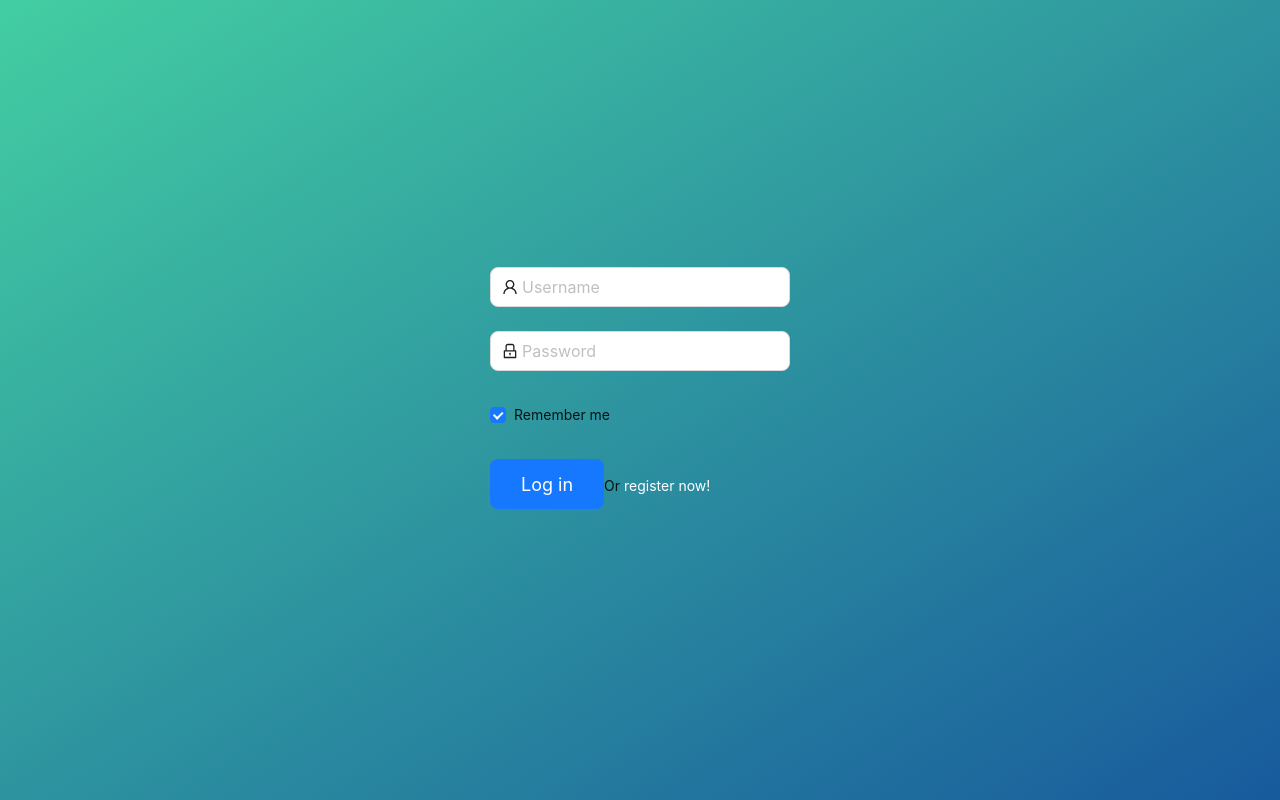
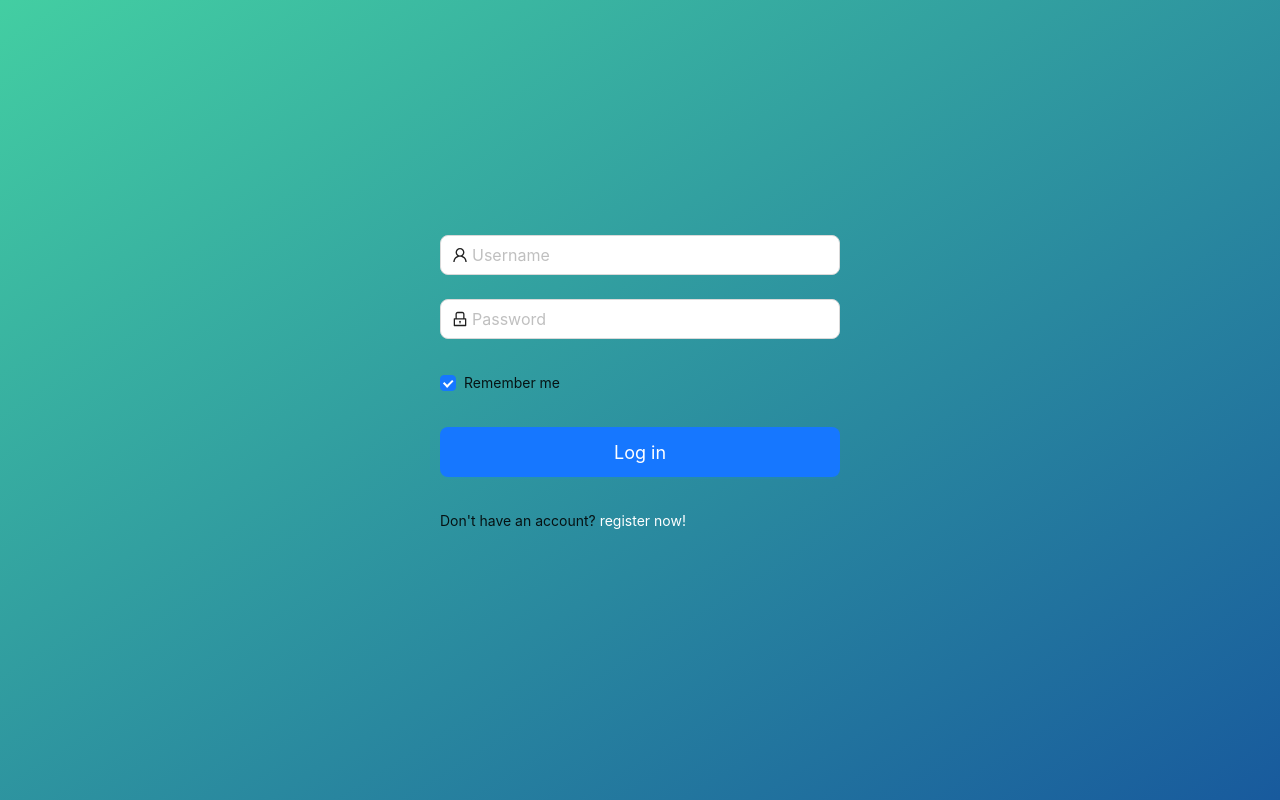
Before and after one commit to Vizards8/Hey_Badminton, a React app in the folder heybadminton/front/: page /login in a window 1280 px wide. Built offline with nearby package versions, Linux system fonts and the light colour scheme.

Commit message:
modify Login

```diff
--- a/heybadminton/front/src/pages/Login/LoginForm.css
+++ b/heybadminton/front/src/pages/Login/LoginForm.css
@@ -7,5 +7,9 @@
 }
 
 .login-form {
-  max-width: 300px; /* Set max-width to limit the form's width */
+  max-width: 400px; /* Set max-width to limit the form's width */
 }
+
+.login-form-button {
+  width: 100%;
+}
--- a/heybadminton/front/src/pages/Login/index.js
+++ b/heybadminton/front/src/pages/Login/index.js
@@ -54,7 +54,10 @@ const Login = () => {
           <Button type="primary" htmlType="submit" className="login-form-button">
             Log in
           </Button>
-          Or <a href="/" style={{ color: '#ffffff' }}>register now!</a>
+        </Form.Item>
+
+        <Form.Item>
+          Don't have an account? <a href="/register" style={{ color: '#ffffff' }}>register now!</a>
         </Form.Item>
       </Form>
     </div>
```
